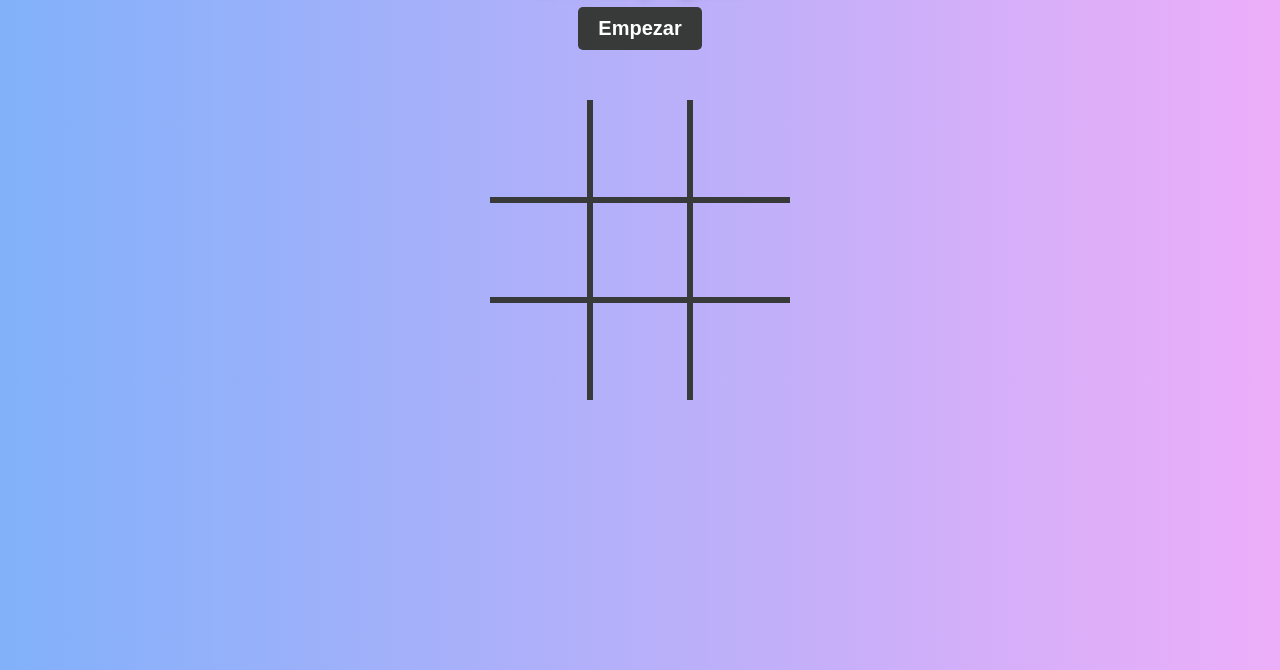
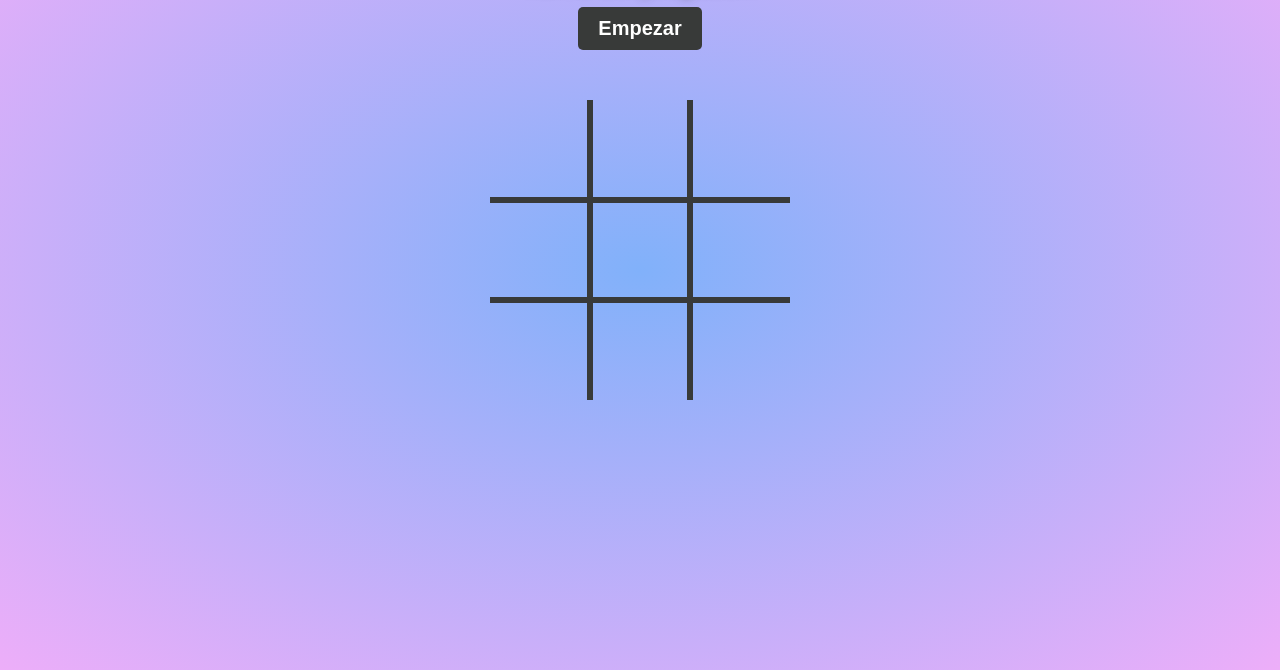
Before and after one commit to franciscocortezdev/TicTacToeGame, a plain HTML site: page index.html in a window 1280 px wide. Shown: the part 130-800 px from the top of the page. Drawn offline with Linux system fonts and the light colour scheme.

Commit message:
background fixed

```diff
--- a/style.css
+++ b/style.css
@@ -14,7 +14,7 @@
 }
 
 body{
-  background: linear-gradient(to left, #EDAEF9,#81B1FA);
+  background: radial-gradient( #81B1FA, #EDAEF9);
 
   font-family: Arial, Helvetica, sans-serif;
 }
```
